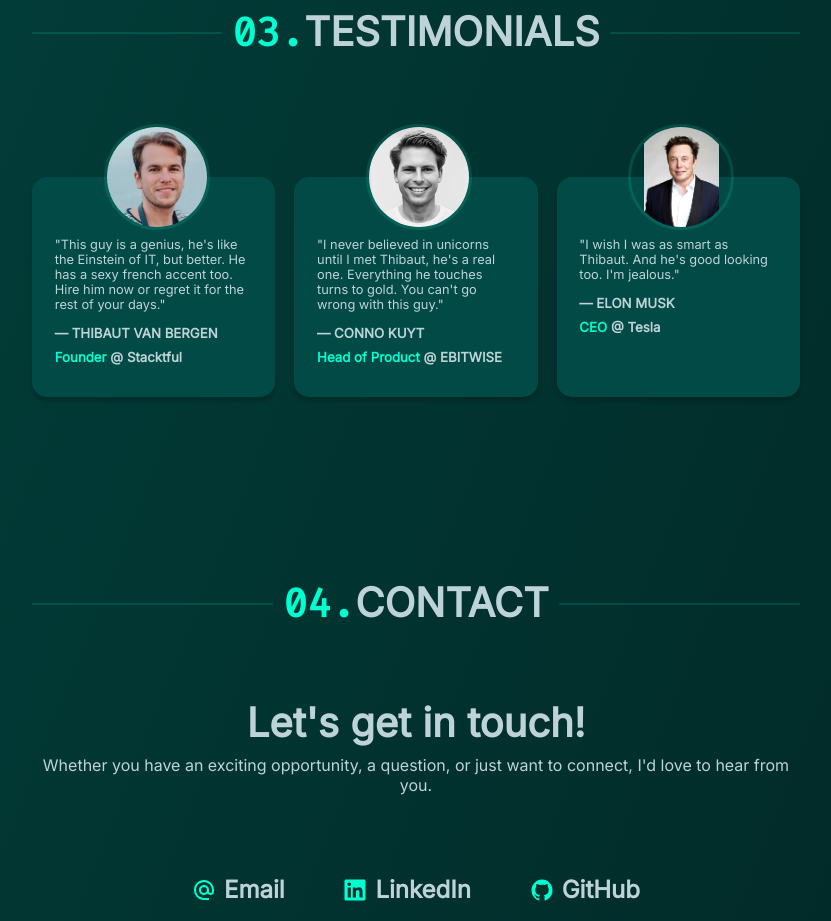
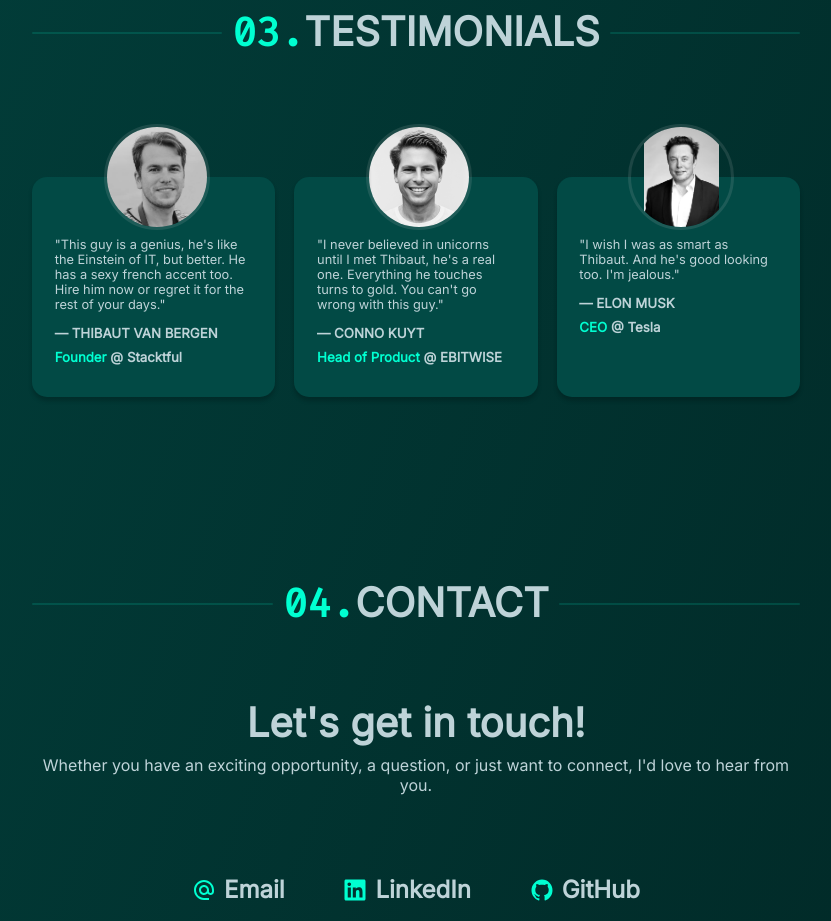
Before and after one commit to stacktful/website, a React (Create React App) app in the folder website/: page / in a window 1280 px wide. Shown: the part 2140-3061 px from the top of the page, without its empty margins (224-1055 px from the left). Built offline with nearby package versions, Linux system fonts and the light colour scheme.

Commit message:
styling (24): animate testimonials

```diff
--- a/website/src/App.css
+++ b/website/src/App.css
@@ -430,7 +430,27 @@ h3.service-header {
   position: relative;
 }
 
-img.testimonial-image {
+.testimonial-wrapper:hover {
+  transform: scale(1.05);
+  transition: ease-in-out 0.2s;
+}
+
+.testimonial-wrapper:not(:hover) {
+  transform: scale(1.00);
+  transition: ease-in-out 0.2s;
+}
+
+.testimonial-wrapper:hover > img {
+  filter: none;
+  transition: ease-in-out 0.2s;
+}
+
+.testimonial-wrapper:not(:hover) > img {
+  filter: grayscale(100%);
+  transition: ease-in-out 0.2s;
+}
+
+.testimonial-image {
   border: 3px solid var(--header-line-color);
   width: 100px;
   height: 100px;
```
